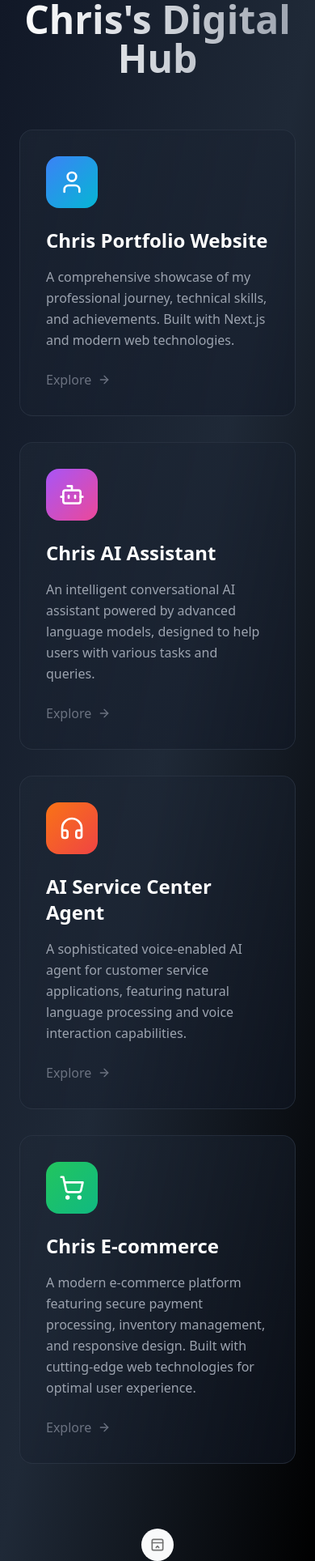
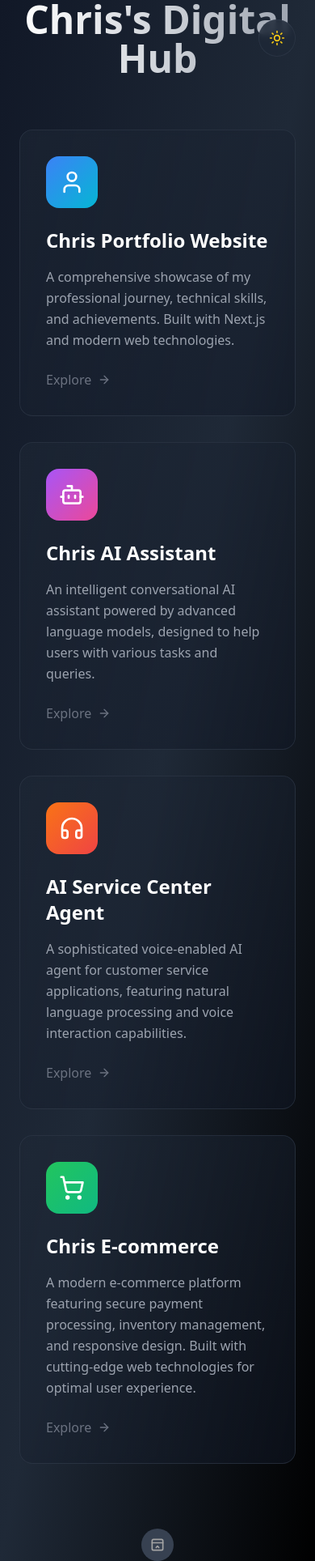
Before and after one commit to chrisyeesk/chriswebsite, a Next.js app: page / in a window 390 px wide. Shown: the whole page at 81% size. Built offline with nearby package versions, Linux system fonts and the light colour scheme; what fluid-tailwind would draw is missing.

Commit message:
theme almost done

```diff
--- a/app/page.tsx
+++ b/app/page.tsx
@@ -1,13 +1,14 @@
 "use client";
 
 import Link from 'next/link';
-import { ArrowRight, User, Bot, Headphones, ShoppingCart } from 'lucide-react';
+import { ArrowRight, User, Bot, Headphones, ShoppingCart, Sun, Moon } from 'lucide-react';
 import { IconBrandLinkedin, IconFileText, IconPhone, IconMail, IconBrandGithub } from '@tabler/icons-react';
 import { FloatingDock } from '@/components/ui/floating-dock';
 import { useState } from 'react';
 
 export default function Home() {
   const [showGithubPopup, setShowGithubPopup] = useState(false);
+  const [isDarkMode, setIsDarkMode] = useState(true);
 
   const projects = [
     {
@@ -43,38 +44,60 @@ export default function Home() {
   const contactItems = [
     {
       title: "LinkedIn",
-      icon: <IconBrandLinkedin className="h-full w-full text-white" />,
+      icon: <IconBrandLinkedin className={`h-full w-full ${isDarkMode ? 'text-white' : 'text-gray-800'}`} />,
       href: "https://www.linkedin.com/in/chrisysk/",
     },
     {
       title: "CV",
-      icon: <IconFileText className="h-full w-full text-white" />,
+      icon: <IconFileText className={`h-full w-full ${isDarkMode ? 'text-white' : 'text-gray-800'}`} />,
       href: "https://drive.google.com/file/d/1Umz-YJzUVZp7IW_Kvm0QDCn9B_qIDsg9/view?usp=sharing",
     },
     {
       title: "Phone",
-      icon: <IconPhone className="h-full w-full text-white" />,
+      icon: <IconPhone className={`h-full w-full ${isDarkMode ? 'text-white' : 'text-gray-800'}`} />,
       href: "tel:+61448581566",
     },
     {
       title: "Email",
-      icon: <IconMail className="h-full w-full text-white" />,
+      icon: <IconMail className={`h-full w-full ${isDarkMode ? 'text-white' : 'text-gray-800'}`} />,
       href: "mailto:chrisyeesk@gmail.com",
     },
     {
       title: "GitHub",
-      icon: <IconBrandGithub className="h-full w-full text-white" />,
+      icon: <IconBrandGithub className={`h-full w-full ${isDarkMode ? 'text-white' : 'text-gray-800'}`} />,
       href: "#",
       onClick: () => setShowGithubPopup(true),
     },
   ];
 
   return (
-    <main className="min-h-screen bg-gradient-to-br from-gray-900 via-gray-800 to-black text-white flex items-center">
+    <main className={`min-h-screen transition-all duration-500 flex items-center ${
+      isDarkMode
+        ? 'bg-gradient-to-br from-gray-900 via-gray-800 to-black text-white'
+        : 'bg-gradient-to-br from-blue-50 via-white to-gray-100 text-gray-900'
+    }`}>
+      {/* Theme Toggle Button */}
+      <button
+        onClick={() => setIsDarkMode(!isDarkMode)}
+        className={`fixed top-6 right-6 z-50 p-3 rounded-full transition-all duration-300 hover:scale-110 ${
+          isDarkMode
+            ? 'bg-gray-800/80 hover:bg-gray-700/80 text-yellow-400'
+            : 'bg-white/80 hover:bg-gray-100/80 text-gray-800 shadow-lg'
+        } backdrop-blur-sm border ${
+          isDarkMode ? 'border-gray-700/50' : 'border-gray-200/50'
+        }`}
+      >
+        {isDarkMode ? <Sun className="w-5 h-5" /> : <Moon className="w-5 h-5" />}
+      </button>
+
       {/* Hero Section */}
       <div className="container mx-auto px-6 pt-26 w-full">
         <div className="text-center mb-16">
-          <h1 className="text-5xl md:text-7xl md:h-20 font-bold mb-6 bg-gradient-to-r from-white via-gray-300 to-gray-400 bg-clip-text text-transparent">
+          <h1 className={`text-5xl md:text-7xl md:h-20 font-bold mb-6 bg-gradient-to-r bg-clip-text text-transparent ${
+            isDarkMode
+              ? 'from-white via-gray-300 to-gray-400'
+              : 'from-gray-800 via-gray-600 to-gray-700'
+          }`}>
             Chris&apos;s Digital Hub
           </h1>
           {/* <p className="text-xl md:text-2xl text-gray-300 max-w-3xl mx-auto leading-relaxed">
@@ -88,7 +111,11 @@ export default function Home() {
             <Link
               key={index}
               href={project.href}
-              className="group relative overflow-hidden rounded-2xl bg-gradient-to-br from-gray-800/50 to-gray-900/50 backdrop-blur-sm border border-gray-700/50 hover:border-gray-600/50 transition-all duration-300 hover:scale-105 hover:shadow-2xl"
+              className={`group relative overflow-hidden rounded-2xl backdrop-blur-sm transition-all duration-300 hover:scale-105 hover:shadow-2xl ${
+                isDarkMode
+                  ? 'bg-gradient-to-br from-gray-800/50 to-gray-900/50 border border-gray-700/50 hover:border-gray-600/50'
+                  : 'bg-gradient-to-br from-white/80 to-gray-50/80 border border-gray-200/50 hover:border-gray-300/50 shadow-lg'
+              }`}
             >
               <div className="p-8">
                 {/* Icon with gradient background */}
@@ -99,15 +126,25 @@ export default function Home() {
                 </div>
 
                 {/* Content */}
-                <h3 className="text-2xl font-bold mb-4 group-hover:text-transparent group-hover:bg-gradient-to-r group-hover:from-white group-hover:to-gray-300 group-hover:bg-clip-text transition-all duration-300">
+                <h3 className={`text-2xl font-bold mb-4 transition-all duration-300 ${
+                  isDarkMode
+                    ? 'group-hover:text-transparent group-hover:bg-gradient-to-r group-hover:from-white group-hover:to-gray-300 group-hover:bg-clip-text'
+                    : 'group-hover:text-transparent group-hover:bg-gradient-to-r group-hover:from-gray-800 group-hover:to-gray-600 group-hover:bg-clip-text'
+                }`}>
                   {project.title}
                 </h3>
-                <p className="text-gray-400 mb-6 leading-relaxed">
+                <p className={`mb-6 leading-relaxed ${
+                  isDarkMode ? 'text-gray-400' : 'text-gray-600'
+                }`}>
                   {project.description}
                 </p>
 
                 {/* Arrow indicator */}
-                <div className="flex items-center text-gray-500 group-hover:text-white transition-colors duration-300">
+                <div className={`flex items-center transition-colors duration-300 ${
+                  isDarkMode
+                    ? 'text-gray-500 group-hover:text-white'
+                    : 'text-gray-500 group-hover:text-gray-800'
+                }`}>
                   <span className="mr-2">Explore</span>
                   <ArrowRight className="w-4 h-4 group-hover:translate-x-1 transition-transform duration-300" />
                 </div>
@@ -129,8 +166,9 @@ export default function Home() {
           <div className="flex justify-center">
             <FloatingDock
               items={contactItems}
-              desktopClassName="bg-gray-500/50"
+              desktopClassName={isDarkMode ? "bg-gray-500/50" : "bg-white/50 shadow-lg"}
               mobileClassName=""
+              isDarkMode={isDarkMode}
             />
           </div>
         </div>
--- a/components/ui/floating-dock.tsx
+++ b/components/ui/floating-dock.tsx
@@ -1,5 +1,3 @@
-"use client";
-
 import { cn } from "@/lib/utils";
 import { IconLayoutNavbarCollapse } from "@tabler/icons-react";
 import {
@@ -17,15 +15,17 @@ export const FloatingDock = ({
   items,
   desktopClassName,
   mobileClassName,
+  isDarkMode = true,
 }: {
-  items: { title: string; icon: React.ReactNode; href: string; onClick?: () => void }[];
+  items: { title: string; icon: React.ReactNode; href: string }[];
   desktopClassName?: string;
   mobileClassName?: string;
+  isDarkMode?: boolean;
 }) => {
   return (
     <>
-      <FloatingDockDesktop items={items} className={desktopClassName} />
-      <FloatingDockMobile items={items} className={mobileClassName} />
+      <FloatingDockDesktop items={items} className={desktopClassName} isDarkMode={isDarkMode} />
+      <FloatingDockMobile items={items} className={mobileClassName} isDarkMode={isDarkMode} />
     </>
   );
 };
@@ -33,9 +33,11 @@ export const FloatingDock = ({
 const FloatingDockMobile = ({
   items,
   className,
+  isDarkMode = true,
 }: {
-  items: { title: string; icon: React.ReactNode; href: string; onClick?: () => void }[];
+  items: { title: string; icon: React.ReactNode; href: string }[];
   className?: string;
+  isDarkMode?: boolean;
 }) => {
   const [open, setOpen] = useState(false);
   return (
@@ -66,13 +68,9 @@ const FloatingDockMobile = ({
                 <a
                   href={item.href}
                   key={item.title}
-                  className="flex h-10 w-10 items-center justify-center rounded-full bg-gray-50 dark:bg-neutral-900"
-                  onClick={(e) => {
-                    if (item.onClick) {
-                      e.preventDefault();
-                      item.onClick();
-                    }
-                  }}
+                  className={`flex h-10 w-10 items-center justify-center rounded-full ${
+                    isDarkMode ? 'bg-gray-700' : 'bg-white shadow-md'
+                  }`}
                 >
                   <div className="h-4 w-4">{item.icon}</div>
                 </a>
@@ -83,9 +81,13 @@ const FloatingDockMobile = ({
       </AnimatePresence>
       <button
         onClick={() => setOpen(!open)}
-        className="flex h-10 w-10 items-center justify-center rounded-full bg-gray-50 dark:bg-neutral-800"
+        className={`flex h-10 w-10 items-center justify-center rounded-full ${
+          isDarkMode ? 'bg-gray-700' : 'bg-white shadow-md'
+        }`}
       >
-        <IconLayoutNavbarCollapse className="h-5 w-5 text-neutral-500 dark:text-neutral-400" />
+        <IconLayoutNavbarCollapse className={`h-5 w-5 ${
+          isDarkMode ? 'text-neutral-400' : 'text-neutral-600'
+        }`} />
       </button>
     </div>
   );
@@ -94,9 +96,11 @@ const FloatingDockMobile = ({
 const FloatingDockDesktop = ({
   items,
   className,
+  isDarkMode = true,
 }: {
-  items: { title: string; icon: React.ReactNode; href: string; onClick?: () => void }[];
+  items: { title: string; icon: React.ReactNode; href: string }[];
   className?: string;
+  isDarkMode?: boolean;
 }) => {
   let mouseX = useMotionValue(Infinity);
   return (
@@ -109,7 +113,7 @@ const FloatingDockDesktop = ({
       )}
     >
       {items.map((item) => (
-        <IconContainer mouseX={mouseX} key={item.title} {...item} />
+        <IconContainer mouseX={mouseX} key={item.title} {...item} isDarkMode={isDarkMode} />
       ))}
     </motion.div>
   );
@@ -120,13 +124,13 @@ function IconContainer({
   title,
   icon,
   href,
-  onClick,
+  isDarkMode = true,
 }: {
   mouseX: MotionValue;
   title: string;
   icon: React.ReactNode;
   href: string;
-  onClick?: () => void;
+  isDarkMode?: boolean;
 }) {
   let ref = useRef<HTMLDivElement>(null);
 
@@ -170,21 +174,16 @@ function IconContainer({
 
   const [hovered, setHovered] = useState(false);
 
-  const handleClick = (e: React.MouseEvent) => {
-    if (onClick) {
-      e.preventDefault();
-      onClick();
-    }
-  };
-
   return (
-    <a href={href} onClick={handleClick}>
+    <a href={href}>
       <motion.div
         ref={ref}
         style={{ width, height }}
         onMouseEnter={() => setHovered(true)}
         onMouseLeave={() => setHovered(false)}
-        className="relative flex aspect-square items-center justify-center rounded-full bg-gray-700 dark:bg-neutral-900"
+        className={`relative flex aspect-square items-center justify-center rounded-full ${
+          isDarkMode ? 'bg-gray-700' : 'bg-white shadow-lg'
+        }`}
       >
         <AnimatePresence>
           {hovered && (
@@ -192,7 +191,11 @@ function IconContainer({
               initial={{ opacity: 0, y: 10, x: "-50%" }}
               animate={{ opacity: 1, y: 0, x: "-50%" }}
               exit={{ opacity: 0, y: 2, x: "-50%" }}
-              className="absolute -top-8 left-1/2 w-fit rounded-md border border-gray-200 bg-gray-100 px-2 py-0.5 text-xs whitespace-pre text-neutral-700 dark:border-neutral-900 dark:bg-neutral-800 dark:text-white"
+              className={`absolute -top-8 left-1/2 w-fit rounded-md border px-2 py-0.5 text-xs whitespace-pre ${
+                isDarkMode
+                  ? 'border-gray-600 bg-gray-800 text-white'
+                  : 'border-gray-200 bg-white text-gray-700 shadow-lg'
+              }`}
             >
               {title}
             </motion.div>
```
